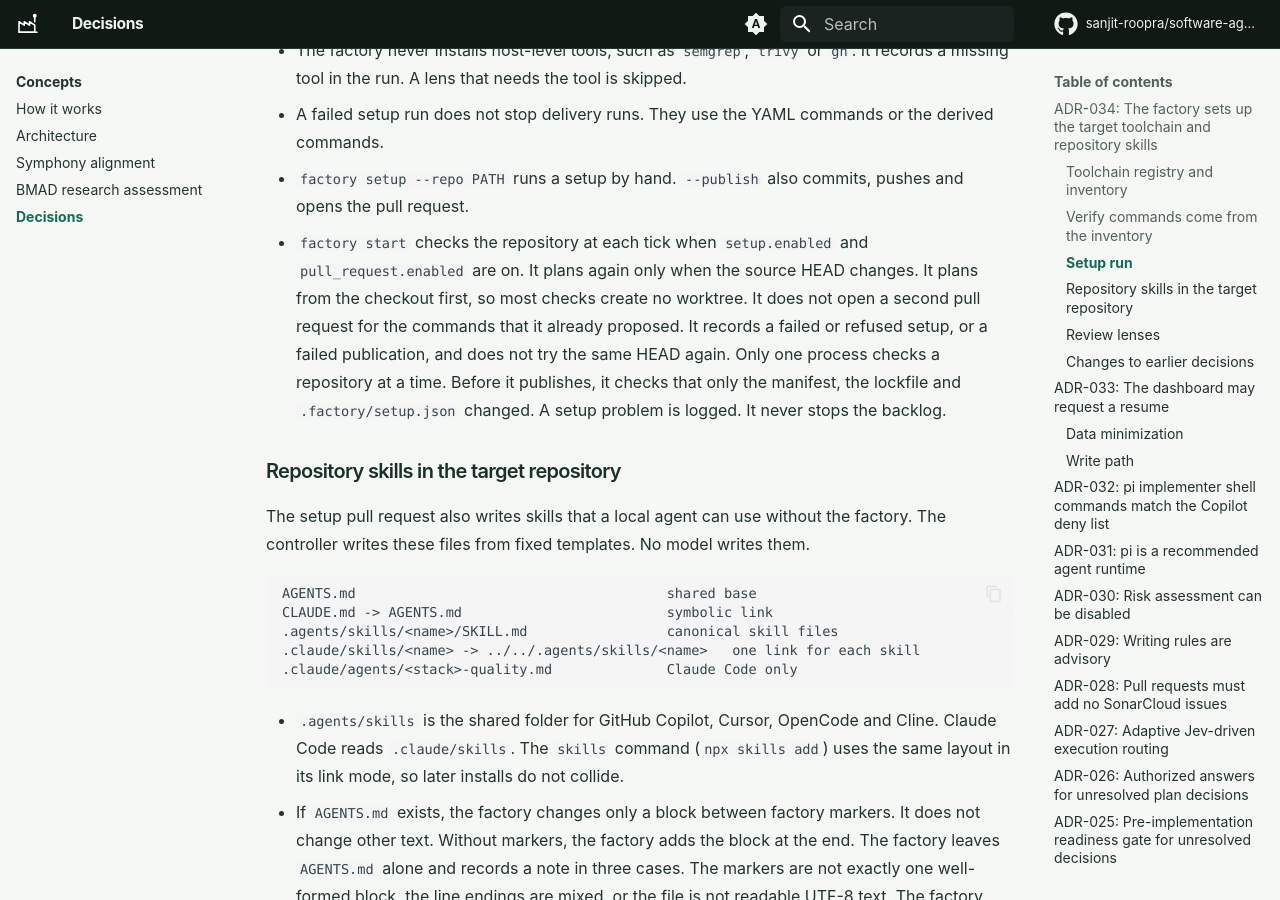
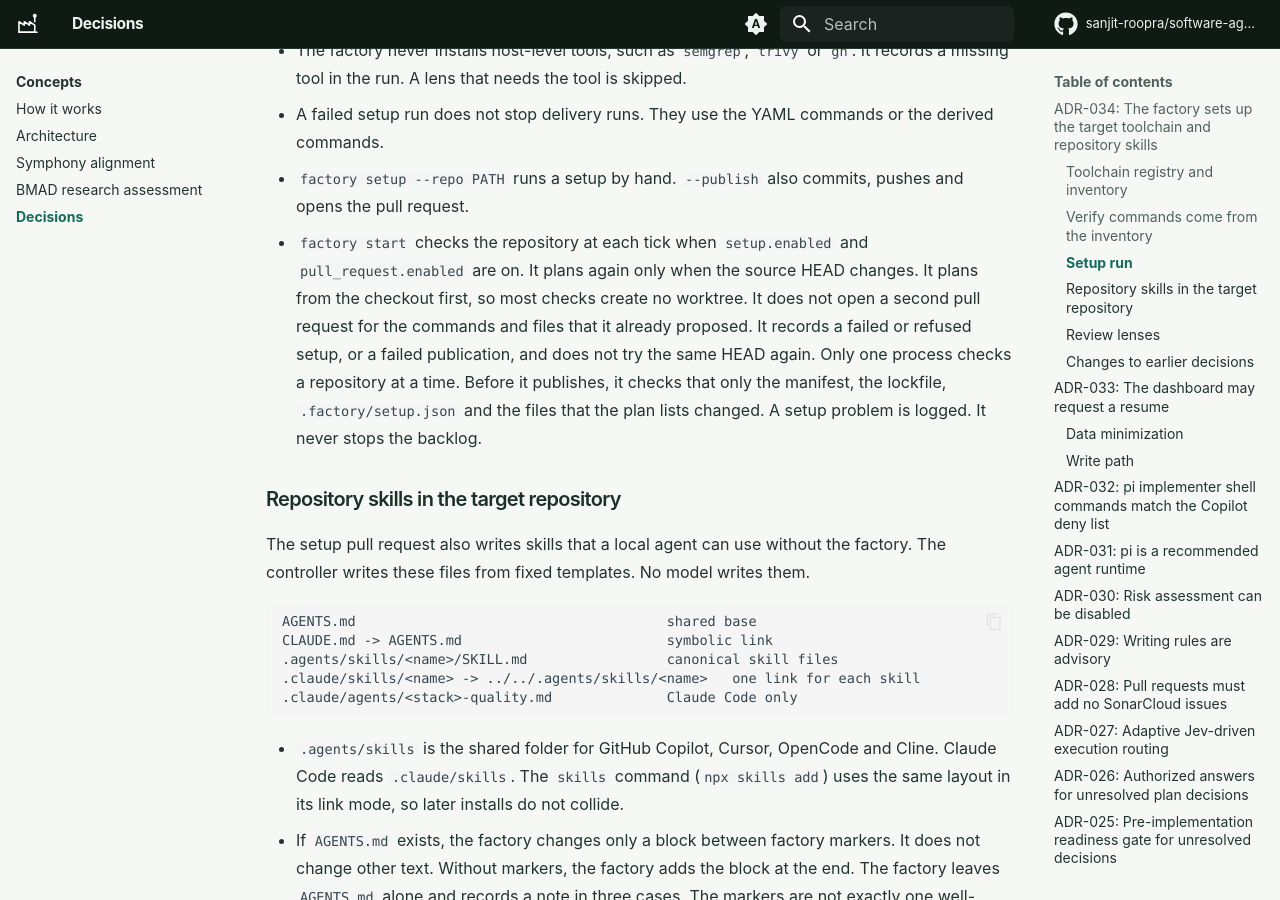
Before and after one commit to sanjit-roopra/software-agent-factory, an MkDocs documentation site: the page built from docs/decisions.md, in a window 1280 px wide and 900 px high, scrolled down 3198 px. Built offline with MkDocs 1.6.1 and Material for MkDocs 9.7.7, drawn with Linux system fonts in a browser that asks for light colours; comment, search, counter and statistics services are not loaded.

Commit message:
docs: align setup text with file-aware dedupe and the publish path check
Co-Authored-By: Claude Opus 5.5 <noreply@anthropic.com>
Claude-Session: https://claude.ai/code/session_01N4dSTxE6Frrh2mXq6xv3qj

```diff
--- a/docs/decisions.md
+++ b/docs/decisions.md
@@ -86,10 +86,10 @@ The factory takes over this model, in five slices.
 - `factory setup --repo PATH` runs a setup by hand. `--publish` also commits, pushes and opens the pull request.
 - `factory start` checks the repository at each tick when `setup.enabled` and `pull_request.enabled` are on.
   It plans again only when the source HEAD changes. It plans from the checkout first, so most checks create no worktree.
-  It does not open a second pull request for the commands that it already proposed.
+  It does not open a second pull request for the commands and files that it already proposed.
   It records a failed or refused setup, or a failed publication, and does not try the same HEAD again.
   Only one process checks a repository at a time.
-  Before it publishes, it checks that only the manifest, the lockfile and `.factory/setup.json` changed.
+  Before it publishes, it checks that only the manifest, the lockfile, `.factory/setup.json` and the files that the plan lists changed.
   A setup problem is logged. It never stops the backlog.
 
 ### Repository skills in the target repository
```
Also changed, not shown: docs/reference/cli.md (+1 -1 lines), 2 other files.
